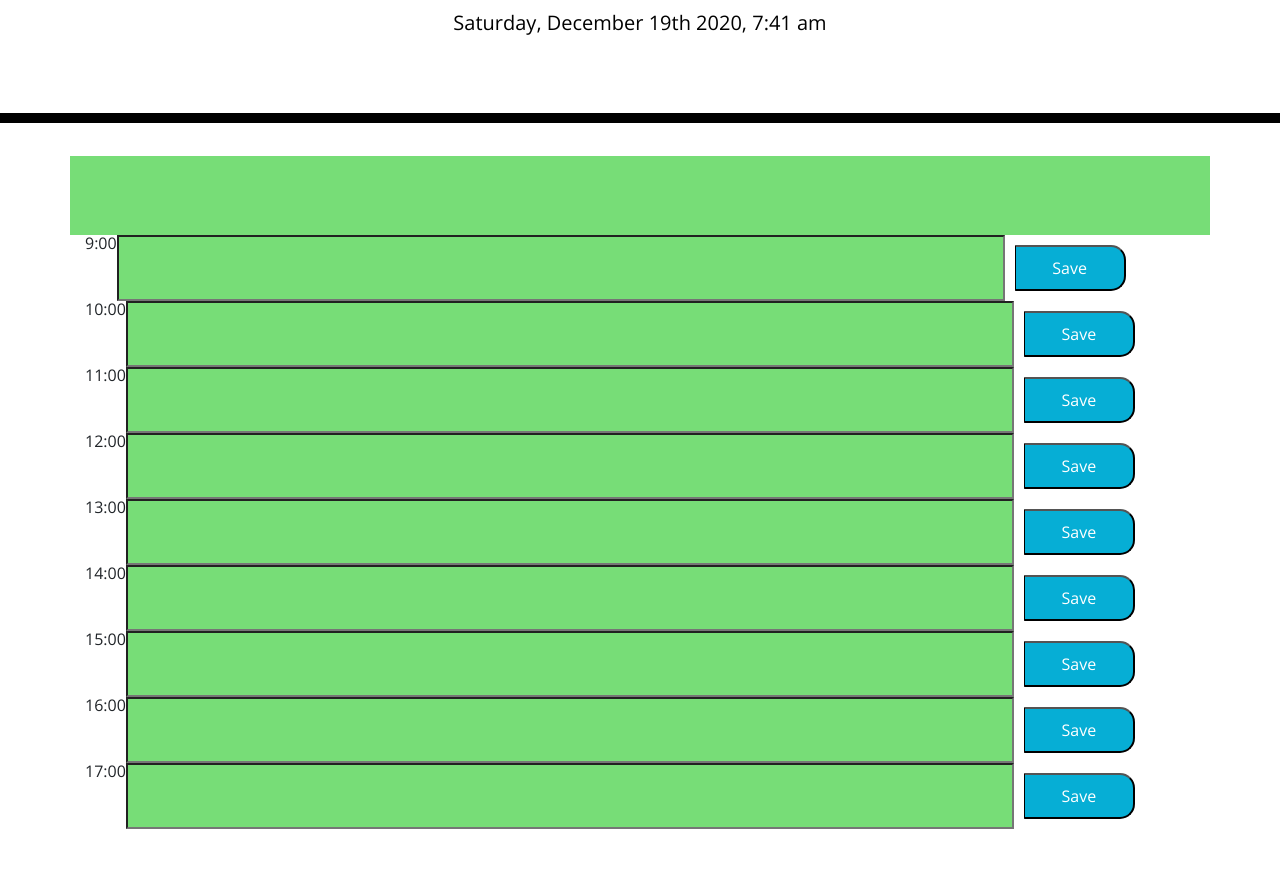
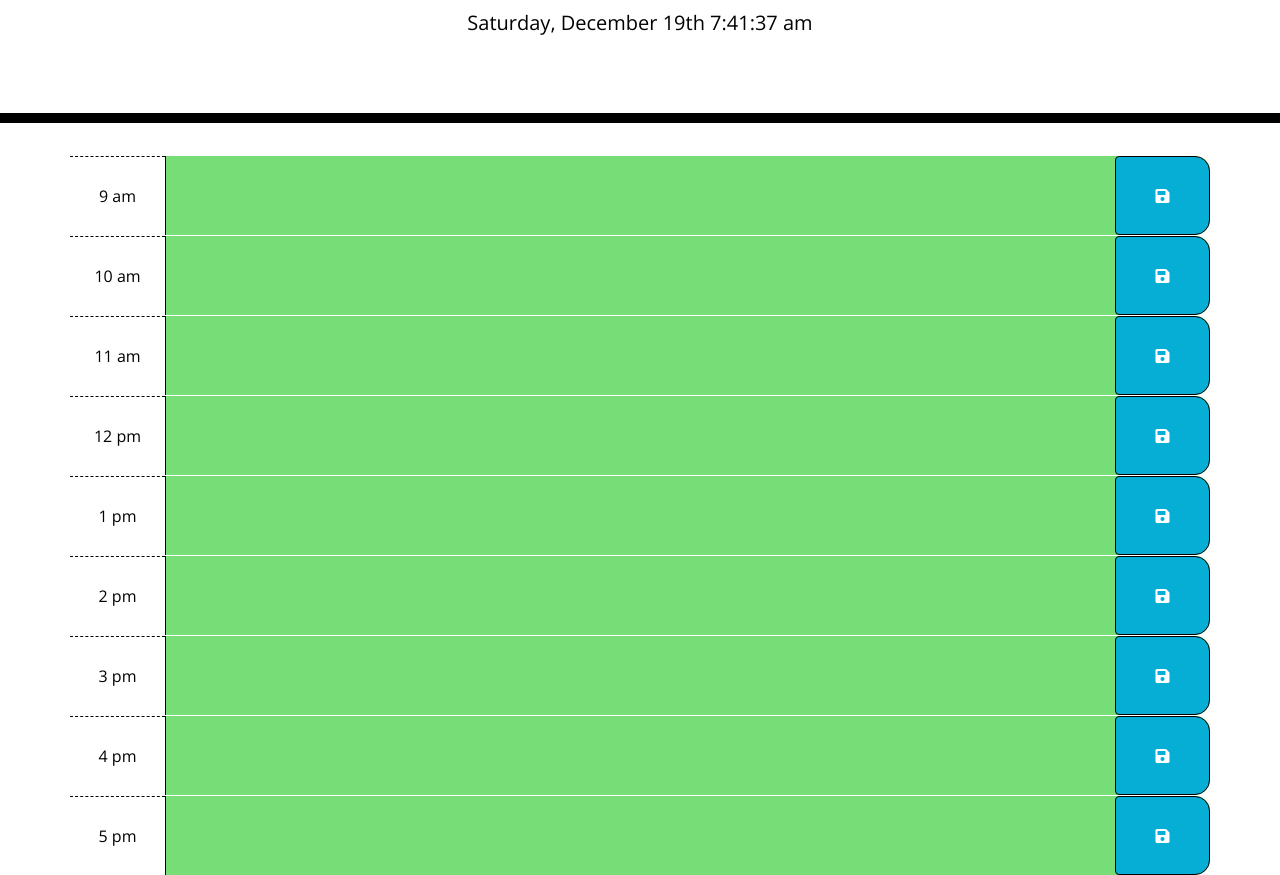
Before and after one commit to FionVVen/Work-Day-Scheduler, a plain HTML site: page index.html in a window 1280 px wide. Shown: the part 181-1056 px from the top of the page. Before the commit the page ends 1010 px from the top, so only its background shows below. Drawn offline with nearby package versions, Linux system fonts and the light colour scheme.

Commit message:
adding click function

```diff
--- a/assets/script.js
+++ b/assets/script.js
@@ -1,56 +1,18 @@
-// Time function
-function scheduleTime() {
-    var scheduleDate = $("#currentDay");
-    var date = moment().format("dddd, MMMM Do YYYY, h:mm a");
-    scheduleDate.html(date);
+// load document first before jquery
+$(document).ready(function () {
+    // getting current time/day appended to page
+    $("#currentDay").append(moment().format("dddd, MMMM Do h:mm:ss a"));
+    // Saving text to text area local storage
+    $(".saveBtn").on("click", saveSche)
+    // function to save schedule by entering into text area
+    function saveSche() {
+        const $button = $(this);
+        const hour = $button.val();
+        const scheduleIn = $button.siblings("textarea").val();
+        // set item to local storage
+        localStorage.setItem(hour, scheduleIn);
     }
-function scheduleFormat() {
-    var containerDiv = $(".container");
 
-    for (let i = 9; i <= 17; i++) {
-        var currentDiv = $("<div " + "style='display:flex;'>" + "</div>");
-        if (i <= 11) var labelHour = $("<p id='hourLable'>" + i + ":00" + "</p>");
-        else {
-            var labelHour = $("<p id='hourLable'>" + i + ":00" + "</p>");
-        }
-        var labelHour = $("<p id='hourLable'>" + i + ":00" + "</p>");
-        var inputText = $("<input id=" + "txt" + i + " class='inputText'></input>");
-
-        //console.log(localStorage.getItem("hour-"+i));
-        var savedtxt = localStorage.getItem("hour-" + i);
-        inputText.val(savedtxt);
-        var saveBtn = $(`<button id='hour-${i}' class='saveBtn'> Save  </button>`);
-
-        currentDiv.append(labelHour);
-        currentDiv.append(inputText);
-        currentDiv.append(saveBtn);
-        containerDiv.append(currentDiv);
-    }
-};
-
-function saveStorage(hour, textValue) {
-    localStorage.setItem(hour, textValue)
-    //pull array
-    if (JSON.parse(localStorage.getItem("todos")))
-        var todosArray = JSON.parse(localStorage.getItem("todos"));
-    else var todosArray = [8];
-    todosArray[index - 9] = textValue;
-
-    //save array
-    localStorage.setItem("todos", JSON.stringify(todosArray));
-    console.log();
-};
-
-
-//every element with this class will call this function using jQuery
-$(document).ready(function () {
-    $(".saveBtn").click(function (event) {
-        event.preventDefault();
-        var saveBtn = $(event.target);
-        var userInput = saveBtn.siblings("input").val();
-        saveStorage(saveBtn.attr("id"), userInput)
-    });
-});
     // variable for current time
     var currentTime = moment().hour();
     // funtion to input row entry into local storage
@@ -97,6 +59,4 @@ function timeCheck() {
     // call functions
     timeCheck();
     scheduleDis();
-
-scheduleTime();
-scheduleFormat();
+});
--- a/assets/style.css
+++ b/assets/style.css
@@ -37,61 +37,46 @@ textarea{
 }
 
 .hour {
-  background-color: #ffffff;
+  background-color: #FFFFFF;
   color: #000000;
   border-top: 1px dashed #000000;
-}
+  display: flex;
+  align-items: center;
+  justify-content: center;}
 
 .past {
   background-color: #d3d3d3;
   color: white;
+  border-top-right-radius: 15px;
+  border-bottom-right-radius: 15px;
 }
-
 .present {
   background-color: #ff6961;
   color: white;
+  border-top-right-radius: 15px;
+  border-bottom-right-radius: 15px;
 }
 
 .future {
   background-color: #77dd77;
   color: white;
+  border-top-right-radius: 15px;
+  border-bottom-right-radius: 15px;
 }
 
 .saveBtn {
-  border-left: 1px solid black;
   border-top-right-radius: 15px;
   border-bottom-right-radius: 15px;
   background-color: #06AED5;
   color: white;
+  border: black solid thin;
+  display: flex;
+  align-items: center;
+  justify-content: center;
 }
 
 .saveBtn i:hover {
   font-size: 20px;
   transition: all .3s ease-in-out;
+  border: black solid thin;
 }
-
-#currentDiv{
-  display: flex;
-
-}
-
-#hourLabel{
-  margin: 10px;
-  width: 10%;
-  padding: 10px;
-
-}
-
-.inputText{
-  margin: 0px;
-  width: 80%;
-  padding: 20px;
-  background-color: #77dd77;
-
-}
-
-.saveBtn{
-  margin: 10px;
-  width: 10%;
-
-}
--- a/index.html
+++ b/index.html
@@ -1,24 +1,15 @@
 <!DOCTYPE html>
 <html lang="en">
+
 <head>
   <meta charset="UTF-8" />
   <meta name="viewport" content="width=device-width, initial-scale=1.0" />
   <meta http-equiv="X-UA-Compatible" content="ie=edge" />
-    <link
-      rel="stylesheet"
-      href="https://stackpath.bootstrapcdn.com/bootstrap/4.3.1/css/bootstrap.min.css"
-    />
-    <link
-      rel="stylesheet"
-      href="https://use.fontawesome.com/releases/v5.8.1/css/all.css"
-      integrity="sha384-50oBUHEmvpQ+1lW4y57PTFmhCaXp0ML5d60M1M7uH2+nqUivzIebhndOJK28anvf"
-      crossorigin="anonymous"
-    />
-    <link
-      href="https://fonts.googleapis.com/css?family=Open+Sans&display=swap"
-      rel="stylesheet"
-    />
-    <link rel="stylesheet" href="assets/style.css" />
+  <link rel="stylesheet" href="https://stackpath.bootstrapcdn.com/bootstrap/4.3.1/css/bootstrap.min.css" />
+  <link rel="stylesheet" href="https://use.fontawesome.com/releases/v5.8.1/css/all.css"
+    integrity="sha384-50oBUHEmvpQ+1lW4y57PTFmhCaXp0ML5d60M1M7uH2+nqUivzIebhndOJK28anvf" crossorigin="anonymous" />
+  <link href="https://fonts.googleapis.com/css?family=Open+Sans&display=swap" rel="stylesheet" />
+  <link rel="stylesheet" href="./assets/style.css" />
   <title>Work Day Scheduler</title>
 </head>
 
@@ -30,12 +21,87 @@
   </header>
   <div class="container">
     <!-- Timeblocks go here -->
-      <div class="row"></div>
-
+    <div id="9" class="row row-cols-2">
+      <div class="col-md-1 hour">9 am</div>
+      <textarea class="col-md-10 description">
+      </textarea>
+      <button class="col-md-1 btn saveBtn" value="9am">
+        <i class="fas fa-save"></i>
+      </button>
+    </div>
+    <div id="10" class="row row-cols-2">
+      <div class="col-md-1 hour">10 am</div>
+      <textarea class="col-md-10 description">
+      </textarea>
+      <button class="col-md-1 btn saveBtn" value="10a">
+        <i class="fas fa-save"></i>
+      </button>
+    </div>
+    <div id="11" class="row row-cols-2">
+      <div class="col-md-1 hour">11 am</div>
+      <textarea class="col-md-10 description">
+      </textarea>
+      <button class="col-md-1 btn saveBtn" value="11a">
+        <i class="fas fa-save"></i>
+      </button>
+    </div>
+    <div id="12" class="row row-cols-2">
+      <div class="col-md-1 hour">12 pm</div>
+      <textarea class="col-md-10 description">
+      </textarea>
+      <button class="col-md-1 btn saveBtn" value="12p">
+        <i class="fas fa-save"></i>
+      </button>
+    </div>
+    <div id="13" class="row row-cols-2">
+      <div class="col-md-1 hour">1 pm</div>
+      <textarea class="col-md-10 description">
+      </textarea>
+      <button class="col-md-1 btn saveBtn" value="1p">
+        <i class="fas fa-save"></i>
+      </button>
+    </div>
+    <div id="14" class="row row-cols-2">
+      <div class="col-md-1 hour">2 pm</div>
+      <textarea class="col-md-10 description">
+      </textarea>
+      <button class="col-md-1 btn saveBtn" value="2p">
+        <i class="fas fa-save"></i>
+      </button>
+    </div>
+    <div id="15" class="row row-cols-2">
+      <div class="col-md-1 hour">3 pm</div>
+      <textarea class="col-md-10 description">
+      </textarea>
+      <button class="col-md-1 btn saveBtn" value="3p">
+        <i class="fas fa-save"></i>
+      </button>
+    </div>
+    <div id="16" class="row row-cols-2">
+      <div class="col-md-1 hour">4 pm</div>
+      <textarea class="col-md-10 description">
+      </textarea>
+      <button class="col-md-1 btn saveBtn" value="4p">
+        <i class="fas fa-save"></i>
+      </button>
+    </div>
+    <div id="17" class="row row-cols-2">
+      <div class="col-md-1 hour">5 pm</div>
+      <textarea class="col-md-10 description">
+      </textarea>
+      <button class="col-md-1 btn saveBtn" value="5p">
+        <i class="fas fa-save"></i>
+      </button>
+    </div>
+  </div>
+  <div class="container">
+  </div>
+  </div>
   </div>
 
   <script src="https://code.jquery.com/jquery-3.4.1.min.js"></script>
   <script src="https://cdnjs.cloudflare.com/ajax/libs/moment.js/2.24.0/moment.min.js"></script>
-    <script src="assets/script.js"></script>
+  <script src="./assets/script.js"></script>
 </body>
+
 </html>
```
Also changed, not shown: 1 other file. Lines whose indentation alone changed are shown as unchanged.
